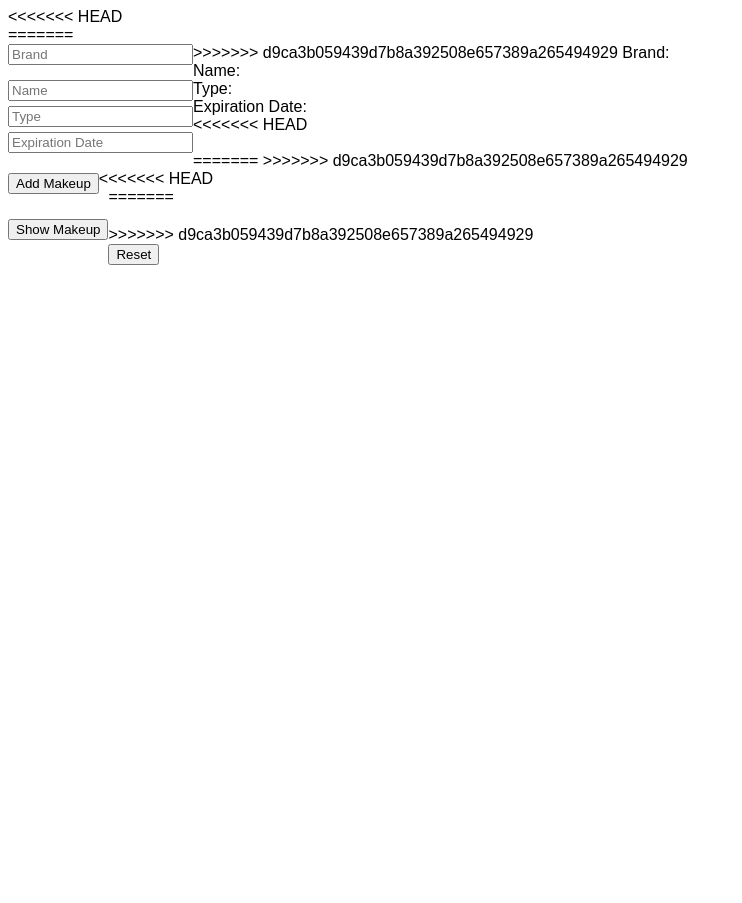
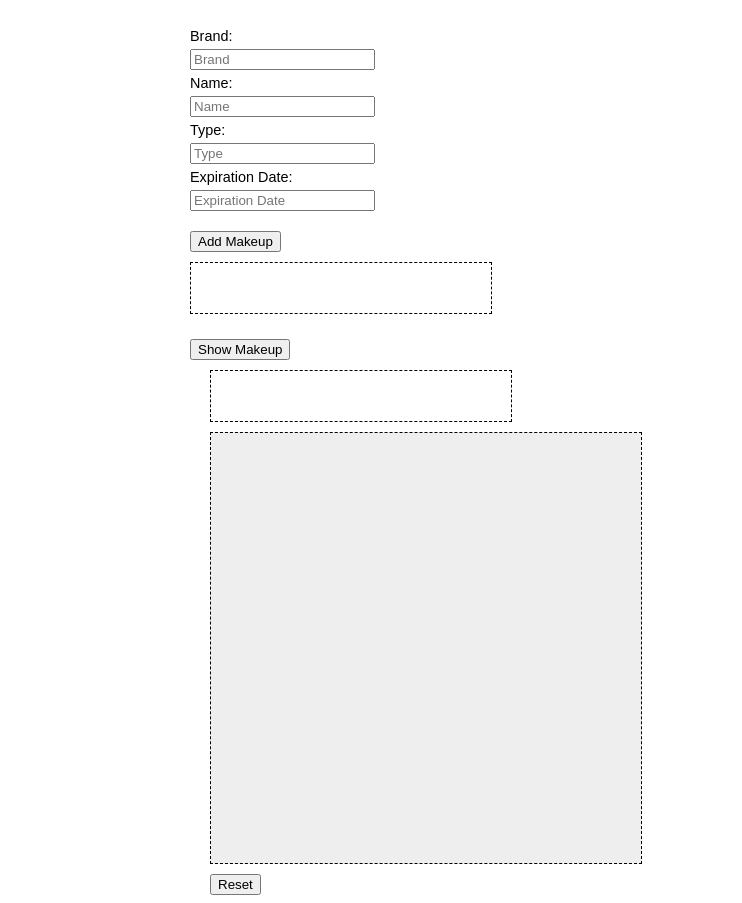
Before and after one commit to spialelo/makeupFun, a plain HTML site: page index.html in a window 1280 px wide. Shown: the whole page, without its empty margins (0-742 px from the left). Before the commit the page ends 800 px from the top, so only its background shows below. Drawn offline with Linux system fonts and the light colour scheme.

Commit message:
Previous add had merge text in the code

```diff
--- a/index.html
+++ b/index.html
@@ -11,14 +11,13 @@
             font-family: Arial, Helvetica, sans-serif;
             color: #000;
         }
-<<<<<<< HEAD
+
         .container{
             margin: 0 auto;
             width: 900px;
             overflow: hidden;
         }
-=======
->>>>>>> d9ca3b059439d7b8a392508e657389a265494929
+
         label{
             font-family: Arial, Helvetica, sans-serif;
             font-size: 0.90em;
@@ -32,14 +31,12 @@
             float: left;
             clear: both;
         }
-<<<<<<< HEAD
+
         #makeupForm{
             float: left;
             margin-top:20px;
         }
-=======
 
->>>>>>> d9ca3b059439d7b8a392508e657389a265494929
         #feedbackMakeup{
             float: left;
             clear: both;
@@ -48,13 +45,11 @@
             border: 1px dashed #000;
             margin-bottom: 10px;
         }
-<<<<<<< HEAD
+
         section.userInput {
             float: left;
         }
-=======
 
->>>>>>> d9ca3b059439d7b8a392508e657389a265494929
         #displayBag{
             float: left;
             clear: both;
@@ -81,14 +76,12 @@
             margin-bottom: 10px;
 
         }
-<<<<<<< HEAD
+
         .displaySection {
             float: right;
             margin-left: 20px;
         }
-=======
 
->>>>>>> d9ca3b059439d7b8a392508e657389a265494929
         #resetButton{
             float: left;
             clear: both;
@@ -105,19 +98,18 @@
 <body>
 
 
-<<<<<<< HEAD
+
 <div class="container">
 
     <form id="makeupForm">
 
     <section class="userInput">
-=======
+
 <div>
 
     <form id="makeupForm">
 
     <section>
->>>>>>> d9ca3b059439d7b8a392508e657389a265494929
    <label>Brand:</label> <input type="text" value=""  id="mkBrand" placeholder="Brand"/><br>
    <label>Name:</label> <input type="text" value="" id="mkName" placeholder="Name"/><br>
  <label>Type:</label> <input type="text" value="" id="mkType" placeholder="Type"/><br>
@@ -125,24 +117,23 @@
 
         <button id="addMakeupButton" type="button" value="Add Makeup">Add Makeup</button>
         <br>
-<<<<<<< HEAD
+
         <aside>
             <div id="feedbackMakeup"></div>
 
         </aside>
         <br>
-=======
->>>>>>> d9ca3b059439d7b8a392508e657389a265494929
+
         <button id="showMakeupButton" type="button" value="Show Makeup">Show Makeup</button>
 
     </section>
 
-<<<<<<< HEAD
+
 
 
 
     <section class="displaySection">
-=======
+
         <aside>
             <div id="feedbackMakeup"></div>
 
@@ -150,7 +141,6 @@
 
 
     <section style="margin-top: 20px;">
->>>>>>> d9ca3b059439d7b8a392508e657389a265494929
        <div id="displayBag">
 
        </div>
```
